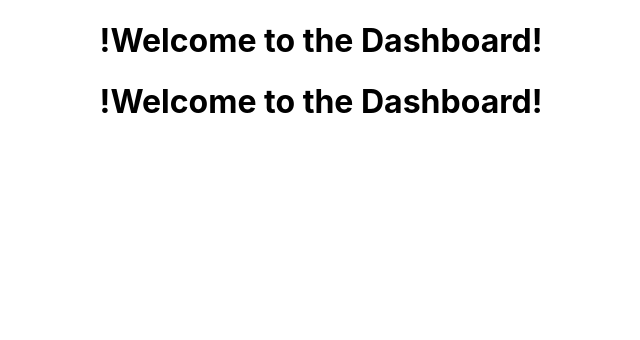
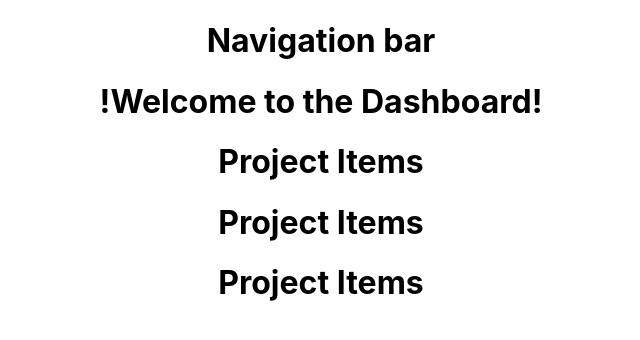
Before and after one commit to mohsenfahim/ppmTool, a React (Create React App) app in the folder ppmtool-react-client/: page / in a window 1280 px wide. Shown: the top 340 px of the page, without its empty margins (319-959 px from the left). Built offline with nearby package versions, Linux system fonts and the light colour scheme.

Commit message:
Added Header and ProjectItem to components

```diff
--- a/ppmtool-react-client/src/App.js
+++ b/ppmtool-react-client/src/App.js
@@ -2,11 +2,12 @@
 //import logo from './logo.svg';
 import "./App.css";
 import Dashboard from "./components/Dashboard";
+import Header from "./components/Layout/Header";
 
 function App() {
   return (
     <div className="App">
-      <Dashboard />
+      <Header />
       <Dashboard />
     </div>
   );
--- a/ppmtool-react-client/src/components/Dashboard.js
+++ b/ppmtool-react-client/src/components/Dashboard.js
@@ -1,8 +1,16 @@
 import React, { Component } from "react";
+import Projectitem from "./Project/Projectitem";
 
 class Dashboard extends Component {
   render() {
-    return <h1>!Welcome to the Dashboard!</h1>;
+    return (
+      <div>
+        <h1>!Welcome to the Dashboard!</h1>
+        <Projectitem />
+        <Projectitem />
+        <Projectitem />
+      </div>
+    );
   }
 }
 
--- /dev/null
+++ b/ppmtool-react-client/src/components/Layout/Header.js
@@ -0,0 +1,9 @@
+import React, { Component } from "react";
+
+class Header extends Component {
+  render() {
+    return <h1>Navigation bar</h1>;
+  }
+}
+
+export default Header;
--- /dev/null
+++ b/ppmtool-react-client/src/components/Project/Projectitem.js
@@ -0,0 +1,8 @@
+import React, { Component } from "react";
+
+class Projectitem extends Component {
+  render() {
+    return <h1>Project Items</h1>;
+  }
+}
+export default Projectitem;
```
